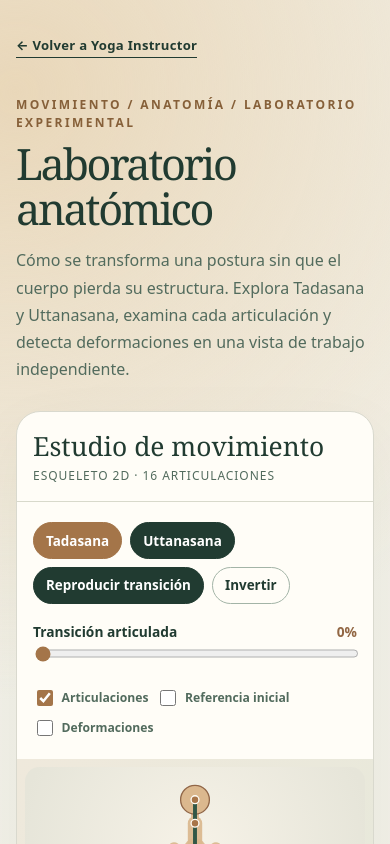
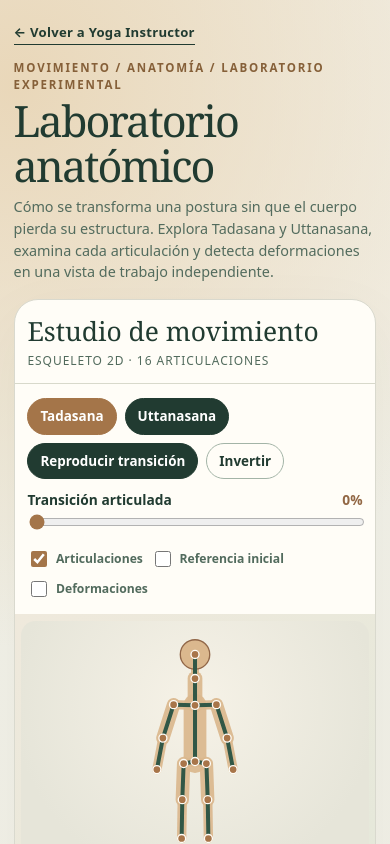
Before and after one commit to GracianB/yoga-instructor, a website: page anatomy-lab.html in a window 390 px wide. Shown: the top 844 px of the page. Drawn offline with Linux system fonts and the light colour scheme.

Commit message:
design(lab): expose anatomical figure earlier in first viewport without sacrificing responsive layout

```diff
--- a/anatomy-lab.css
+++ b/anatomy-lab.css
@@ -7,19 +7,19 @@
 }
 *{box-sizing:border-box}body{margin:0;min-height:100vh;background:radial-gradient(circle at 4% 5%,#e9d7b9 0,transparent 34%),linear-gradient(150deg,#f2f1e9,var(--page))}
 button,input{font:inherit}a{color:inherit}
-.lab-shell{width:min(1340px,100%);padding:clamp(1rem,3vw,3rem);margin:auto}
-.lab-header{max-width:880px;padding:1rem 0 clamp(1.75rem,3vw,3rem)}
+.lab-shell{width:min(1340px,100%);padding:clamp(.85rem,2.4vw,2.25rem);margin:auto}
+.lab-header{max-width:960px;padding:.35rem 0 clamp(1rem,1.8vw,1.5rem)}
 .back-link{font-size:.82rem;font-weight:700;letter-spacing:.02em;text-decoration:none;border-bottom:1px solid currentColor;padding-bottom:3px}
 .back-link:hover{color:var(--accent)}
-.eyebrow{font-size:.75rem;letter-spacing:.2em;text-transform:uppercase;font-weight:750;color:#866039;margin:2.5rem 0 .65rem}
-.lab-header h1{font:400 clamp(2.8rem,6.7vw,6rem)/1.03 Georgia,"Times New Roman",serif;letter-spacing:-.055em;margin:0 0 1rem}
-.lab-lead{max-width:69ch;font-size:clamp(1rem,1.4vw,1.2rem);color:var(--muted);line-height:1.7;margin:0}
+.eyebrow{font-size:.72rem;letter-spacing:.16em;text-transform:uppercase;font-weight:750;color:#866039;margin:1rem 0 .35rem}
+.lab-header h1{font:400 clamp(2.5rem,5vw,4.1rem)/1.03 Georgia,"Times New Roman",serif;letter-spacing:-.045em;margin:0 0 .5rem}
+.lab-lead{max-width:78ch;font-size:clamp(.9rem,1.1vw,1rem);color:var(--muted);line-height:1.5;margin:0}
 .lab-layout{display:grid;grid-template-columns:minmax(0,1.55fr) minmax(290px,.72fr);align-items:start;gap:clamp(1rem,2vw,2rem)}
 .workbench,.inspector{background:var(--paper);border:1px solid #d9d9ce;box-shadow:0 20px 65px #213b310c;border-radius:1.5rem;overflow:hidden}
-.workbench-top{padding:clamp(1rem,2vw,1.75rem);display:flex;align-items:baseline;justify-content:space-between;gap:1rem;border-bottom:1px solid var(--line)}
+.workbench-top{padding:clamp(.8rem,1.2vw,1.15rem);display:flex;align-items:baseline;justify-content:space-between;gap:1rem;border-bottom:1px solid var(--line)}
 .workbench-top h2{font:400 1.65rem Georgia,serif;margin:0}
 .workbench-top small{color:var(--muted);font-size:.75rem;letter-spacing:.08em;text-transform:uppercase}
-.controls{padding:1.25rem clamp(1rem,2vw,1.75rem);display:grid;gap:1.15rem}
+.controls{padding:.9rem clamp(.8rem,1.2vw,1.15rem);display:grid;gap:.7rem}
 .primary-controls,.secondary-controls{display:flex;align-items:center;gap:.5rem;flex-wrap:wrap}
 button{appearance:none;background:var(--ink);color:white;border:1px solid var(--ink);border-radius:999px;padding:.65rem .95rem;line-height:1.2;font-size:.84rem;font-weight:680;cursor:pointer;transition:background .15s ease,color .15s ease}
 button:hover{background:#335a48}
@@ -31,7 +31,7 @@ button[aria-pressed=true]{background:var(--accent);border-color:var(--accent);co
 #progress{width:100%;accent-color:var(--accent);height:1.1rem;cursor:pointer}
 .secondary-controls label{display:inline-flex;align-items:center;gap:.35rem;font-size:.76rem;font-weight:650;color:var(--muted);cursor:pointer}
 .secondary-controls input{accent-color:var(--accent);width:1rem;height:1rem}
-.stage-wrap{padding:clamp(.5rem,1.5vw,1.25rem);background:linear-gradient(135deg,#efe9dc,#e5e8da)}
+.stage-wrap{padding:clamp(.4rem,1vw,.8rem);background:linear-gradient(135deg,#efe9dc,#e5e8da)}
 #stage{display:block;width:100%;height:auto;aspect-ratio:520/375;border-radius:.9rem;background:radial-gradient(circle at 50% 33%,#f6f2e7 0%,var(--canvas) 75%)}
 #stage line:not(.reference):not(.bone-volume):not(.floor){stroke:#315746;stroke-width:6;stroke-linecap:round}
 #stage circle:not(.rig-head){fill:#a87549;stroke:#fffdf7;stroke-width:2}
```
